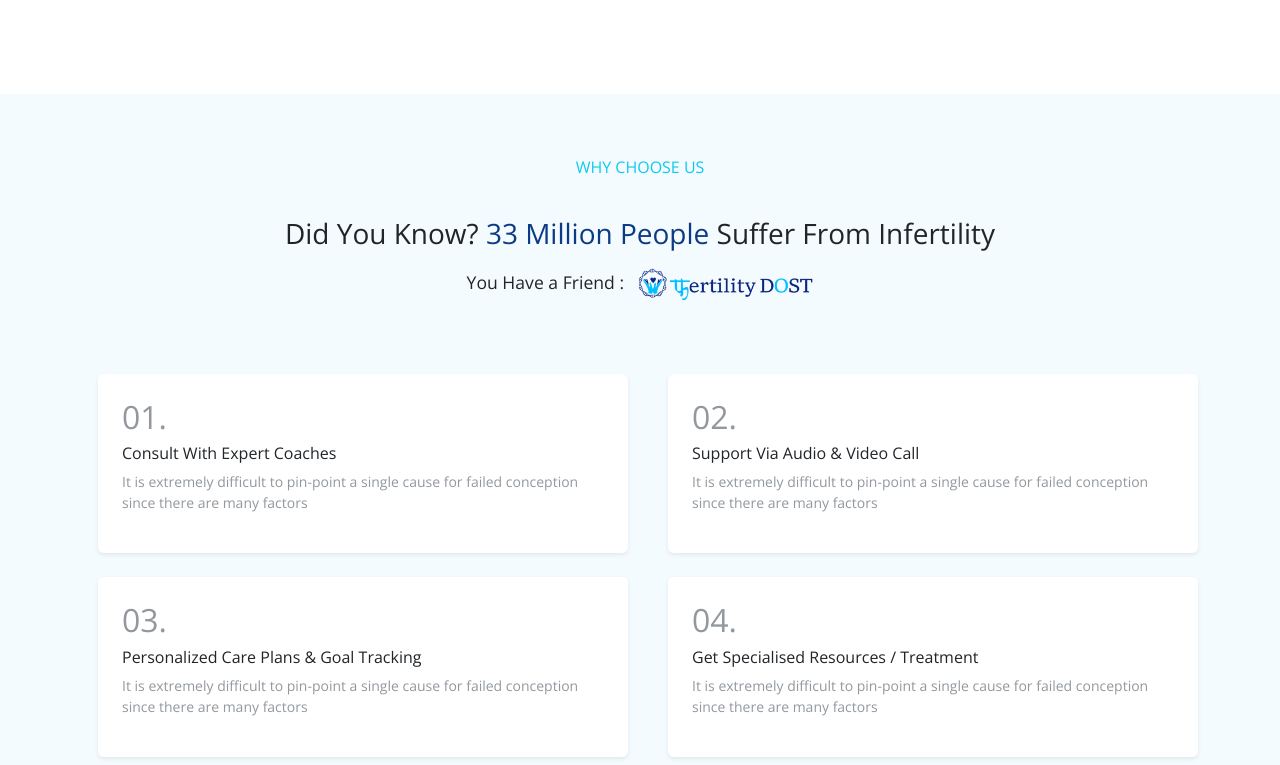
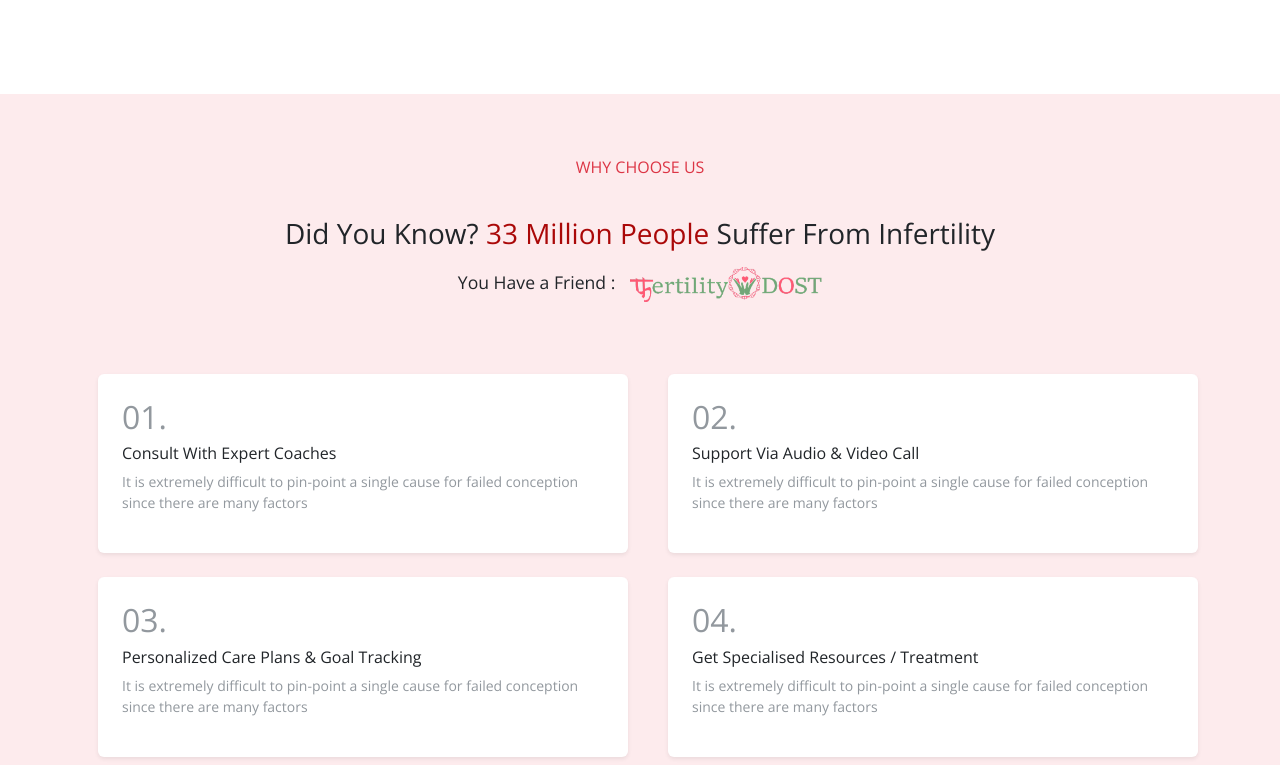
Before and after one commit to anshguptasince2004/FertilityDost, a React (Vite) app: page / in a window 1280 px wide. Shown: the part 2915-3680 px from the top of the page. Built offline with nearby package versions, Linux system fonts and the light colour scheme.

Commit message:
Updated WhyChooseUs theme

```diff
--- a/src/pages/Home/WhyChooseUs.css
+++ b/src/pages/Home/WhyChooseUs.css
@@ -1,5 +1,5 @@
-.bg-light-blue {
-  background-color: #f1faff;
+.bg {
+  background-color: rgb(253, 235, 237);
   position: relative;
   overflow: hidden;
 }
@@ -9,7 +9,7 @@
 }
 
 .text {
-  color: #0c3a84;
+  color: #aa0808;
 }
 .text-muted {
   color: #92989e !important;
--- a/src/pages/Home/WhyChooseUs.jsx
+++ b/src/pages/Home/WhyChooseUs.jsx
@@ -1,4 +1,4 @@
-import logo from '../../assets/FertilityDostLogo1.png';
+import logo from '../../assets/RedLogo.png';
 import './WhyChooseUs.css';
 import { motion } from 'framer-motion';
 import { useState } from 'react';
@@ -14,11 +14,11 @@ function WhyChooseUs() {
   ];
 
   return (
-    <div className="why-choose-us-section py-5 position-relative bg-light-blue">
+    <div className="why-choose-us-section py-5 position-relative bg">
       <div className="angled-top"></div>
 
       <div className="container text-center">
-        <h6 className="text-info fw-semibold">WHY CHOOSE US</h6>
+        <h6 className="text-danger fw-semibold">WHY CHOOSE US</h6>
         <br />
         <h3 className="fw-semibold mt-2">
           Did You Know? <span className="text">33 Million People</span> Suffer From Infertility
```
